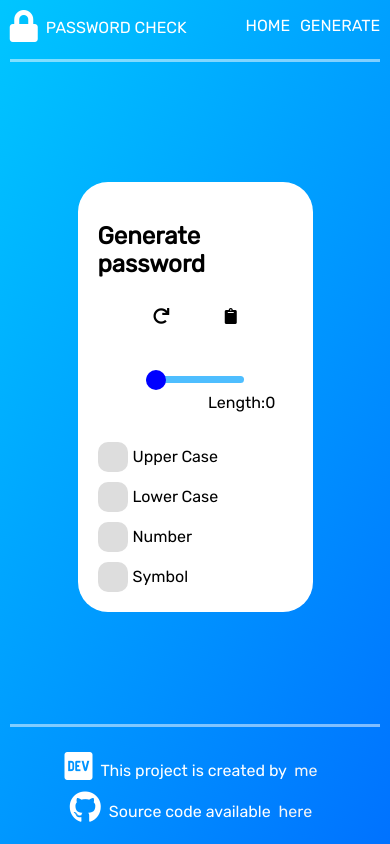
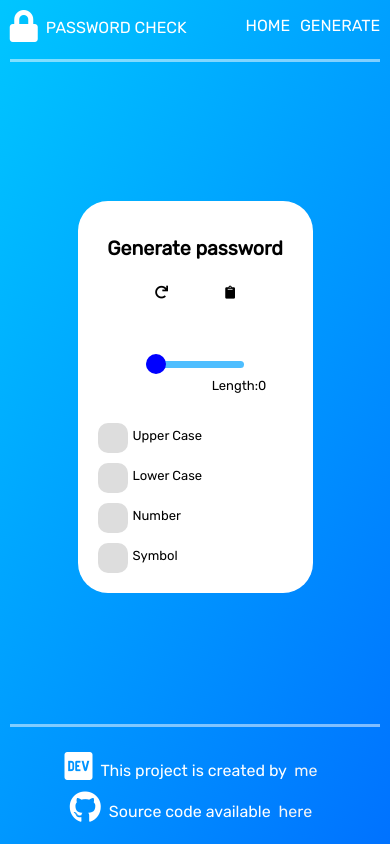
Before and after one commit to blackviking27/password-check, a React (Create React App) app: page /generatepassword in a window 390 px wide. Built offline with nearby package versions, Linux system fonts and the light colour scheme; the HTML template or start-up script is replaced by a standard one.

Commit message:
Update Generate.css

```diff
--- a/src/components/Generate.css
+++ b/src/components/Generate.css
@@ -105,11 +105,18 @@
 
 }
 
-@media screen and (max-width: 1050px){
+@media screen and (max-width: 800px){
     .gen-options{
         flex-direction: column;
     }
     .checkbox-wrapper{
         margin-top: 10px;
     }
+    .gen-container{
+        font-size: small;
+    }
+    .password-container{
+        height: 6.8vh;
+    }
+
 }
```
